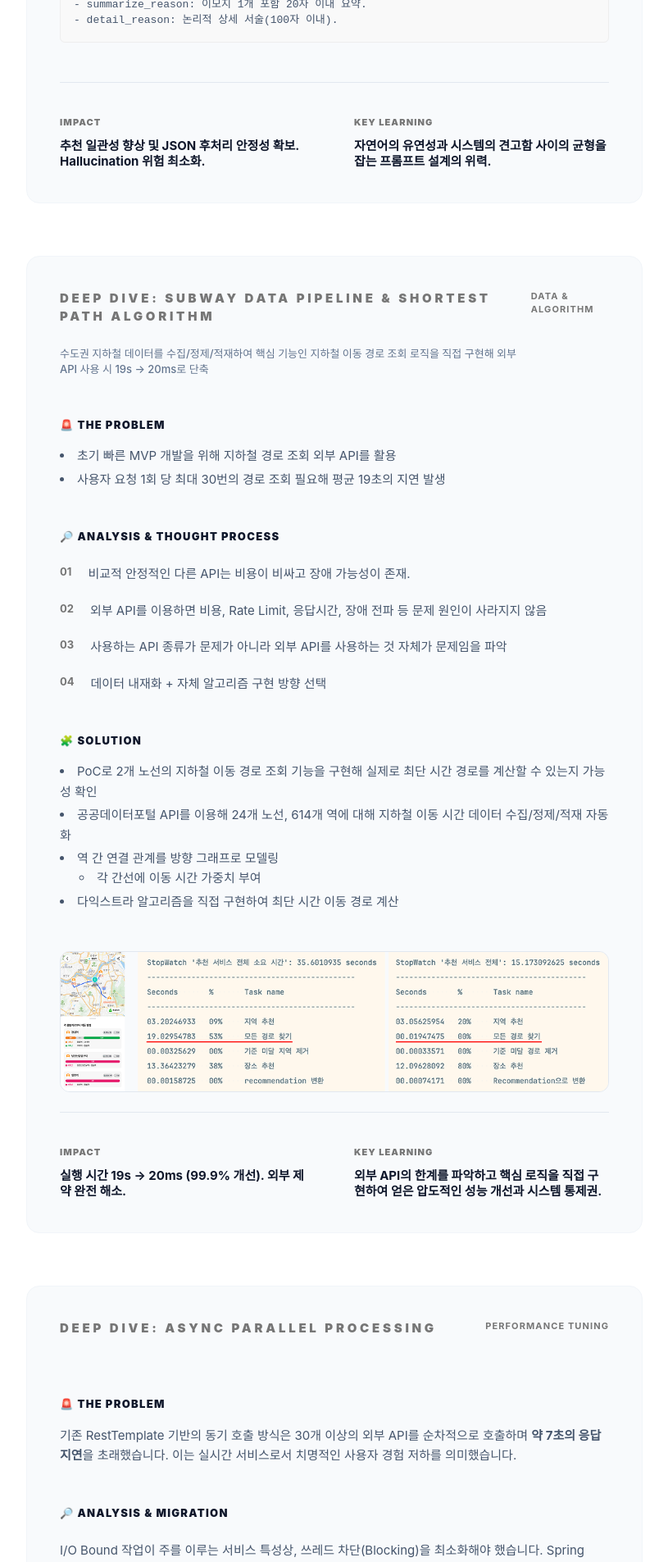
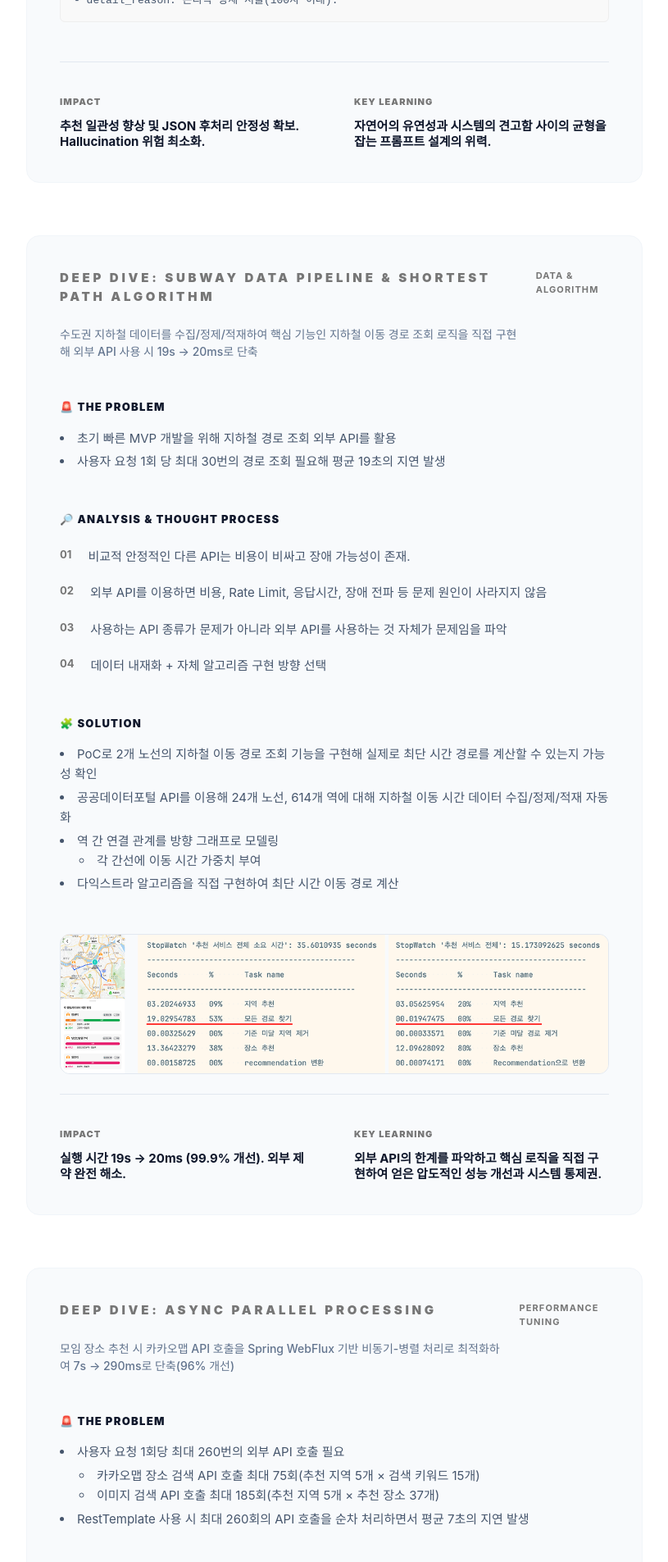
Before and after one commit to saera-yook/portfolio-website, a React (Vite) app: page / in a window 1280 px wide. Shown: the part 3907-5812 px from the top of the page at 82% size, without its empty margins (232-1047 px from the left). Built offline with nearby package versions, Linux system fonts and the light colour scheme.

Commit message:
refactor: fix inaccurate labels and remove GitHub links in tool/deep dive cards

```diff
--- a/src/App.tsx
+++ b/src/App.tsx
@@ -465,7 +465,7 @@ await openai.beta.vectorStores.files.create(vectorStore.id, {
                       <div className="space-y-6">
                         <h5 className="text-[13px] font-black uppercase tracking-widest text-slate-900">🔎 Analysis & Strategy</h5>
                         <p className="text-[15px] text-slate-600 leading-relaxed">
-                          모델의 자유도를 줄이고 시스템 요구사항에 맞게 추론 과정을 가이드하는 구조적 설계를 전략으로 수립했습니다.
+                          모델의 자유도를 줄이고 시스템 요구사항에 맞게 추론 과정을 가이드하는 구조적 설계를 전략으로 수립
                         </p>
                         <div className="grid grid-cols-1 md:grid-cols-2 gap-4 mt-4">
                           {[
@@ -525,7 +525,7 @@ await openai.beta.vectorStores.files.create(vectorStore.id, {
                     <div className="flex flex-col md:flex-row justify-between items-start gap-4">
                       <div className="space-y-2">
                         <span className="section-label !text-[15px] shrink-0">Deep Dive: Subway Data Pipeline & Shortest Path Algorithm</span>
-                        <p className="text-[13px] text-slate-500 font-medium">수도권 지하철 데이터를 수집/정제/적재하여 핵심 기능인 지하철 이동 경로 조회 로직을 직접 구현해 외부 API 사용 시 19s → 20ms로 단축</p>
+                        <p className="text-[14px] text-slate-500 font-medium">수도권 지하철 데이터를 수집/정제/적재하여 핵심 기능인 지하철 이동 경로 조회 로직을 직접 구현해 외부 API 사용 시 19s → 20ms로 단축</p>
                       </div>
                       <span className="text-[11px] font-bold uppercase tracking-widest text-muted">Data & Algorithm</span>
                     </div>
@@ -600,16 +600,25 @@ await openai.beta.vectorStores.files.create(vectorStore.id, {
                   {/* Deep Dive 03: WebClient Async Parallel Processing */}
                   <div id="moitz-deep-3" className="bg-slate-50 p-10 rounded-2xl border border-slate-100 space-y-12">
                     <div className="flex flex-col md:flex-row justify-between items-start gap-4">
-                      <span className="section-label !text-[15px] shrink-0">Deep Dive: Async Parallel Processing</span>
+                      <div className="space-y-2">
+                                              <span className="section-label !text-[15px] shrink-0">Deep Dive: Async Parallel Processing</span>
+                                              <p className="text-[14px] text-slate-500 font-medium">모임 장소 추천 시 카카오맵 API 호출을 Spring WebFlux 기반 비동기-병렬 처리로 최적화하여 7s → 290ms로 단축(96% 개선)</p>
+                                            </div>
                       <span className="text-[11px] font-bold uppercase tracking-widest text-muted">Performance Tuning</span>
                     </div>
 
                     <div className="max-w-3xl mx-auto space-y-12">
                       <div className="space-y-4">
                         <h5 className="text-[13px] font-black uppercase tracking-widest text-slate-900">🚨 The Problem</h5>
-                        <p className="text-[15px] text-slate-600 leading-relaxed">
-                          기존 RestTemplate 기반의 동기 호출 방식은 30개 이상의 외부 API를 순차적으로 호출하며 <strong>약 7초의 응답 지연</strong>을 초래했습니다. 이는 실시간 서비스로서 치명적인 사용자 경험 저하를 의미했습니다.
-                        </p>
+                        <ul className="text-[15px] text-slate-600 leading-relaxed space-y-1 list-disc list-inside">
+                                              <li>사용자 요청 1회당 최대 260번의 외부 API 호출 필요</li>
+                                                <ul className="pl-6 list-[circle] list-inside">
+                                                  <li>카카오맵 장소 검색 API 호출 최대 75회(추천 지역 5개 × 검색 키워드 15개)</li>
+                                                  <li>이미지 검색 API 호출 최대 185회(추천 지역 5개 × 추천 장소 37개)</li>
+                                                </ul>
+                                                <li>RestTemplate 사용 시 최대 260회의 API 호출을 순차 처리하면서 평균 7초의 지연 발생</li>
+
+                                              </ul>
                       </div>
 
                       <div className="space-y-6">
@@ -621,10 +630,16 @@ await openai.beta.vectorStores.files.create(vectorStore.id, {
 
                       <div className="space-y-4">
                         <h5 className="text-[13px] font-black uppercase tracking-widest text-slate-900">🧩 Solution: Reactive Streams</h5>
-                        <p className="text-[15px] text-slate-600 leading-relaxed">
-                          <code>Mono.zip</code>과 <code>Flux.merge</code>를 활용하여 독립적인 API 요청들을 병렬로 처리했습니다.
-                          또한 커스텀 쓰레드 풀을 설정하여 리액티브 스트림의 효율을 극대화하고, 타임아웃 및 재시도 전략을 정교하게 튜닝했습니다.
-                        </p>
+                        <ul className="text-[15px] text-slate-600 leading-relaxed space-y-1 list-disc list-inside">
+                                                                      <li>RestTemplate을 WebClient 기반 비동기 HTTP 클라이언트로 전환하여 논블로킹 I/O 구현</li>
+                                                                      <li>Reactor의 Flux와 flatMap을 활용해 모든 API 호출을 병렬로 처리하도록 구조 개선</li>
+                                                                        <ul className="pl-6 list-[circle] list-inside">
+                                                                          <li>지역별 장소 검색 요청을 Flux로 생성하고, flatMap으로 각 요청을 비동기로 실행</li>
+                                                                          <li>장소별 이미지 검색 요청도 동일한 방식으로 병렬화</li>
+                                                                        </ul>
+                                                                        <li>모든 비동기 호출이 완료될 때까지 기다리는 collectList() 를 통해 최종 결과 수집</li>
+
+                                                                      </ul>
                         <div className="rounded-xl overflow-hidden border border-slate-200 mb-6">
                           <img
                             src="/moitz_async.png"
```
